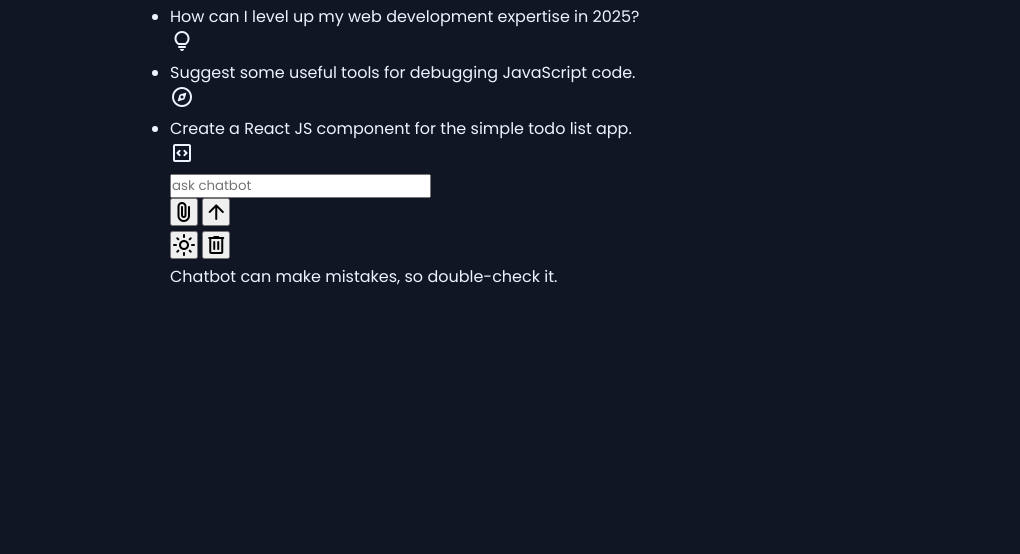
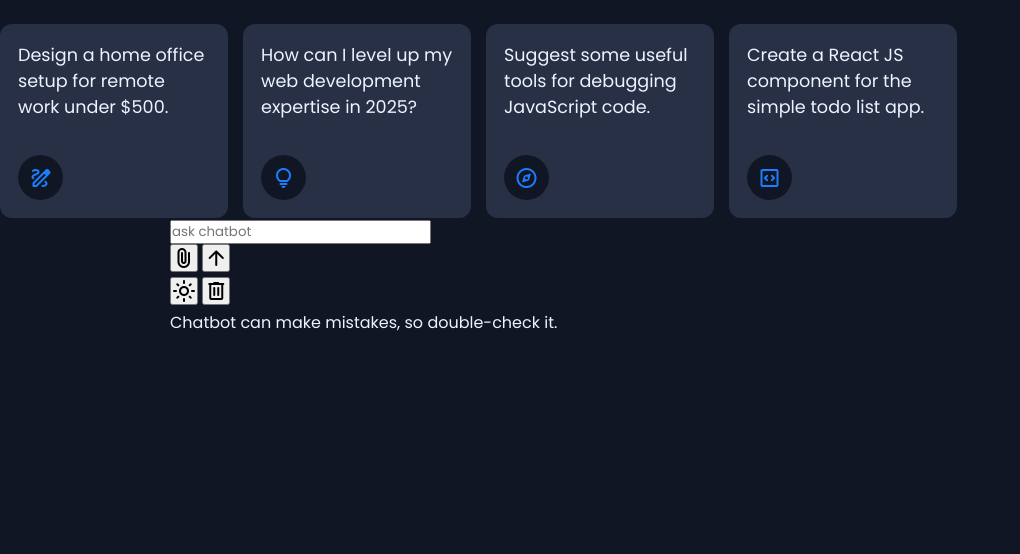
Before and after one commit to Mammadvasiyev/AI_Chatbot, a plain HTML site: page index.html in a window 1280 px wide. Shown: the part 246-800 px from the top of the page, without its empty margins (0-1020 px from the left). Drawn offline with nearby package versions, Linux system fonts and the light colour scheme.

Commit message:
suggestions-styling

```diff
--- a/index.html
+++ b/index.html
@@ -15,12 +15,11 @@
     <div class="container">
       <!--App Header-->
       <header class="app-header">
-        <h1 class="heading">Hello there</h1>
+        <h1 class="heading">Hello, there</h1>
         <h2 class="sub-heading">How can I help you?</h2>
       </header>
-
       <!-- Suggestion  List -->
-      <ul class="suggestons">
+      <ul class="suggestions">
         <li class="suggestions-item">
           <p class="text">
             Design a home office setup for remote work under $500.
@@ -46,7 +45,6 @@
           <span class="material-symbols-rounded"> code_blocks </span>
         </li>
       </ul>
-
       <!-- Prompt Container -->
       <div class="prompt-container">
         <div class="prompt-wrapper">
@@ -76,7 +74,9 @@
             delete
           </button>
         </div>
-        <p class="disclaimer-text">Chatbot can make mistakes, so double-check it. </p>
+        <p class="disclaimer-text">
+          Chatbot can make mistakes, so double-check it.
+        </p>
       </div>
     </div>
   </body>
--- a/style.css
+++ b/style.css
@@ -16,7 +16,7 @@
   --primary-color: #101623;
   --secondary-color: #283045;
   --secondary-hover-color: #333e58;
-  --ccroolbar-color: #626a7f;
+  --scroolbar-color: #626a7f;
 }
 
 body {
@@ -49,8 +49,43 @@ body {
   -webkit-text-fill-color: transparent;
 }
 
-.app-header .sub-heading{
-    font-size: 2.6rem;
-    margin-top: -5px;
-    color: var(--subheading-color);
+.app-header .sub-heading {
+  font-size: 2.6rem;
+  margin-top: -5px;
+  color: var(--subheading-color);
 }
+
+/* Suggestions list stylings */
+.container .suggestions{
+  display: flex;
+  gap: 15px;
+  margin-top: 9.5vh;
+  list-style: none;
+  overflow-x: auto;
+
+}
+
+.suggestions .suggestions-item {
+  width: 228px;
+  padding: 18px;
+  flex-shrink: 0;
+  border-radius: 12px;
+  background: var(--secondary-color);
+}
+
+.suggestions .suggestions-item .text {
+  font-size: 1.1rem;
+}
+.suggestions .suggestions-item span{
+  height: 45px;
+  width: 45px;
+  margin-top: 35px;
+  display: flex;
+  align-self: flex-end;
+  align-items: center;
+  justify-content: center;
+  border-radius: 50%;
+  color:#1d7efd;
+  background: var(--primary-color);
+
+}
```
